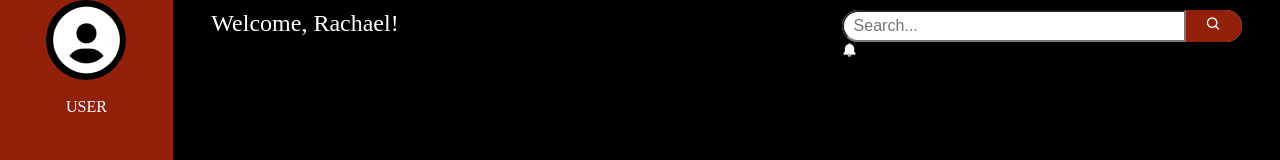
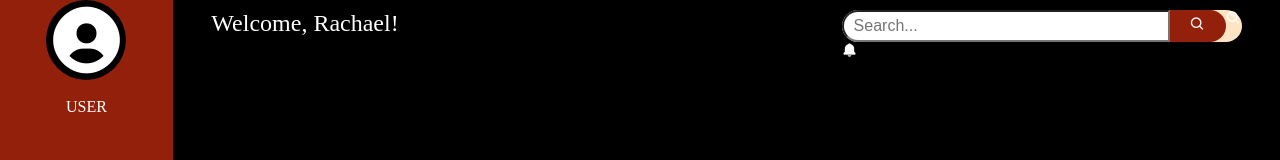
Before and after one commit to Lovethrech/personal-finance-manager, a Vue app: page / in a window 1280 px wide. Shown: the top 160 px of the page. Built offline with nearby package versions, Linux system fonts and the light colour scheme.

Commit message:
...working on top-main-nav container.

```diff
--- a/src/components/MainTopNav.vue
+++ b/src/components/MainTopNav.vue
@@ -9,7 +9,10 @@
                     <input type="text" class="search-box" placeholder="Search...">
                     <div class="search-icon-ctn">
                         <i class='bx bx-search' ></i>
-                        <!-- <i class='bx bx-search-alt' ></i> -->
+
+                    </div>
+                    <div class="search-icon-ctn-general">
+                        <i class='bx bx-search-alt' ></i>
                     </div>
                 </div>
                 <div class="notification-icon-ctn">
```
